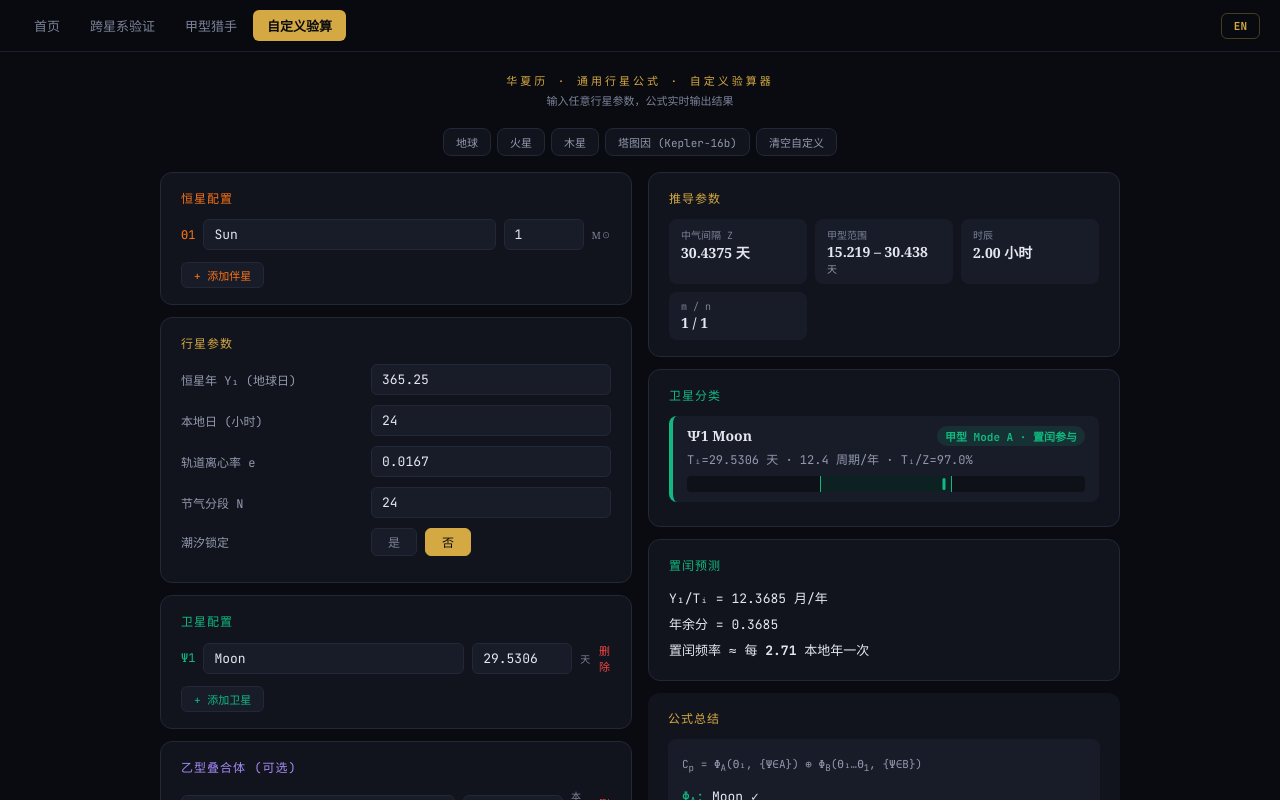
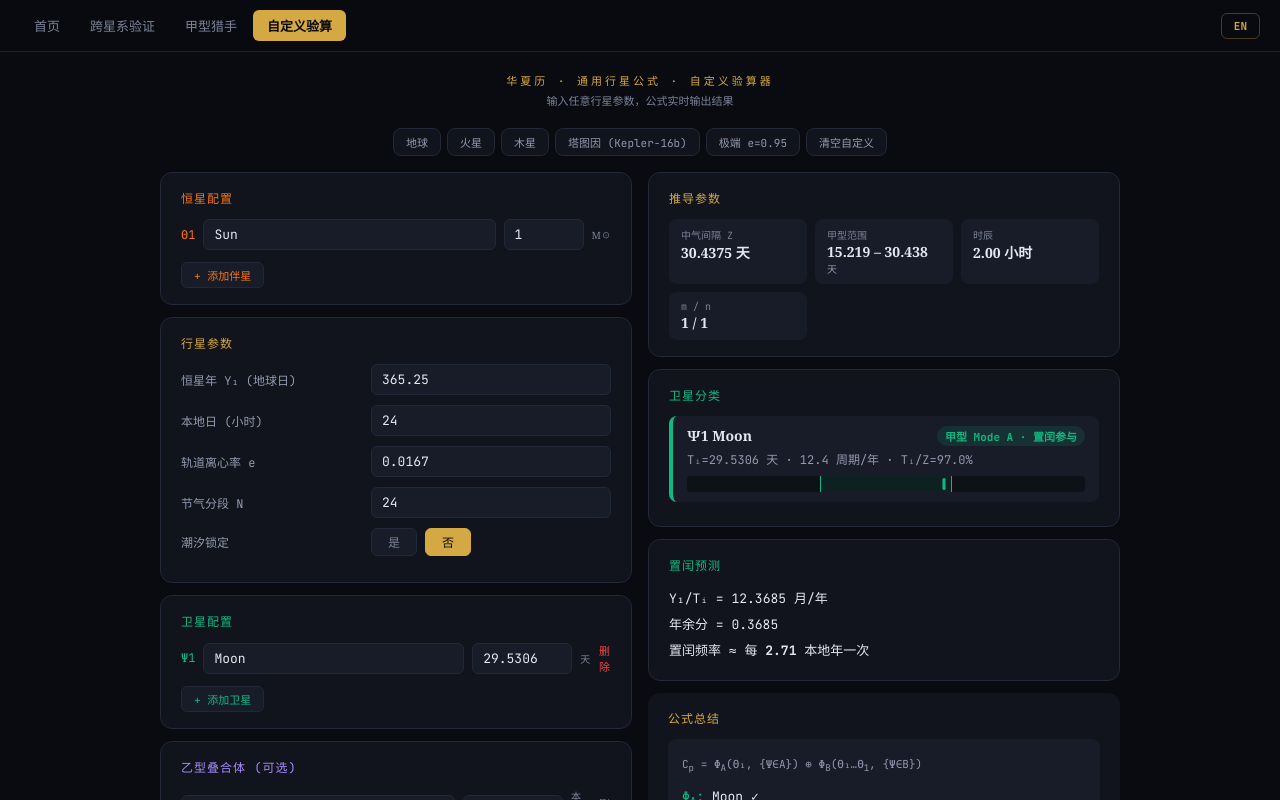
Before and after one commit to rjialondon/Huaxia-Li, a React (Vite) app: page / in a window 1280 px wide. Both pictures are taken after a click on the button "自定义验算". Shown: the top 800 px of the page. Built offline with nearby package versions, Linux system fonts and the light colour scheme.

Commit message:
极端验证：新增 e=0.95 虚拟行星预设
空间均匀、时间极不均匀——近日点一天冲过3个节气，远日点一个节气拖数月。
最直观地展示「角度驱动，时间随之」的通用性。

Co-Authored-By: Claude Sonnet 4.6 <noreply@anthropic.com>

```diff
--- a/src/CustomCalculator.jsx
+++ b/src/CustomCalculator.jsx
@@ -66,6 +66,7 @@ const L = {
     presetJupiter: "木星",
     presetTatooine: "塔图因 (Kepler-16b)",
     presetCustom: "清空自定义",
+    presetExtreme: "极端 e=0.95",
     overlays: "乙型叠合体 (可选)",
     overlayName: "名称",
     overlayPeriod: "周期 (本地年)",
@@ -168,6 +169,7 @@ const L = {
     presetJupiter: "Jupiter",
     presetTatooine: "Tatooine (Kepler-16b)",
     presetCustom: "Clear / Custom",
+    presetExtreme: "Extreme e=0.95",
     overlays: "Mode B Overlays (optional)",
     overlayName: "Name",
     overlayPeriod: "Period (local years)",
@@ -253,6 +255,11 @@ const PRESETS = {
   custom: {
     stars: [{ name: "Star A", mass: 1.0 }],
     Y1: 100, localDay: 24, ecc: 0, locked: false, N: 24,
+    sats: [], overlays: [], binaryPeriod: 0,
+  },
+  extreme: {
+    stars: [{ name: "Star X", mass: 1.0 }],
+    Y1: 365.25, localDay: 24, ecc: 0.95, locked: false, N: 24,
     sats: [], overlays: [], binaryPeriod: 0,
   },
 };
@@ -550,7 +557,7 @@ export default function CustomCalculator({ lang }) {
 
         {/* Presets */}
         <div style={{ display: "flex", gap: 6, justifyContent: "center", marginBottom: 16, flexWrap: "wrap" }}>
-          {[["earth", t.presetEarth], ["mars", t.presetMars], ["jupiter", t.presetJupiter], ["tatooine", t.presetTatooine], ["custom", t.presetCustom]].map(([k, label]) => (
+          {[["earth", t.presetEarth], ["mars", t.presetMars], ["jupiter", t.presetJupiter], ["tatooine", t.presetTatooine], ["extreme", t.presetExtreme], ["custom", t.presetCustom]].map(([k, label]) => (
             <button key={k} onClick={() => loadPreset(k)} style={{
               background: "var(--card)", color: "var(--dim2)", border: "1px solid var(--border)",
               borderRadius: 8, padding: "5px 12px", cursor: "pointer", fontFamily: "var(--mono)", fontSize: 11,
```
Also changed, not shown: 3 other files (tests, documents, lock files or other folders).
